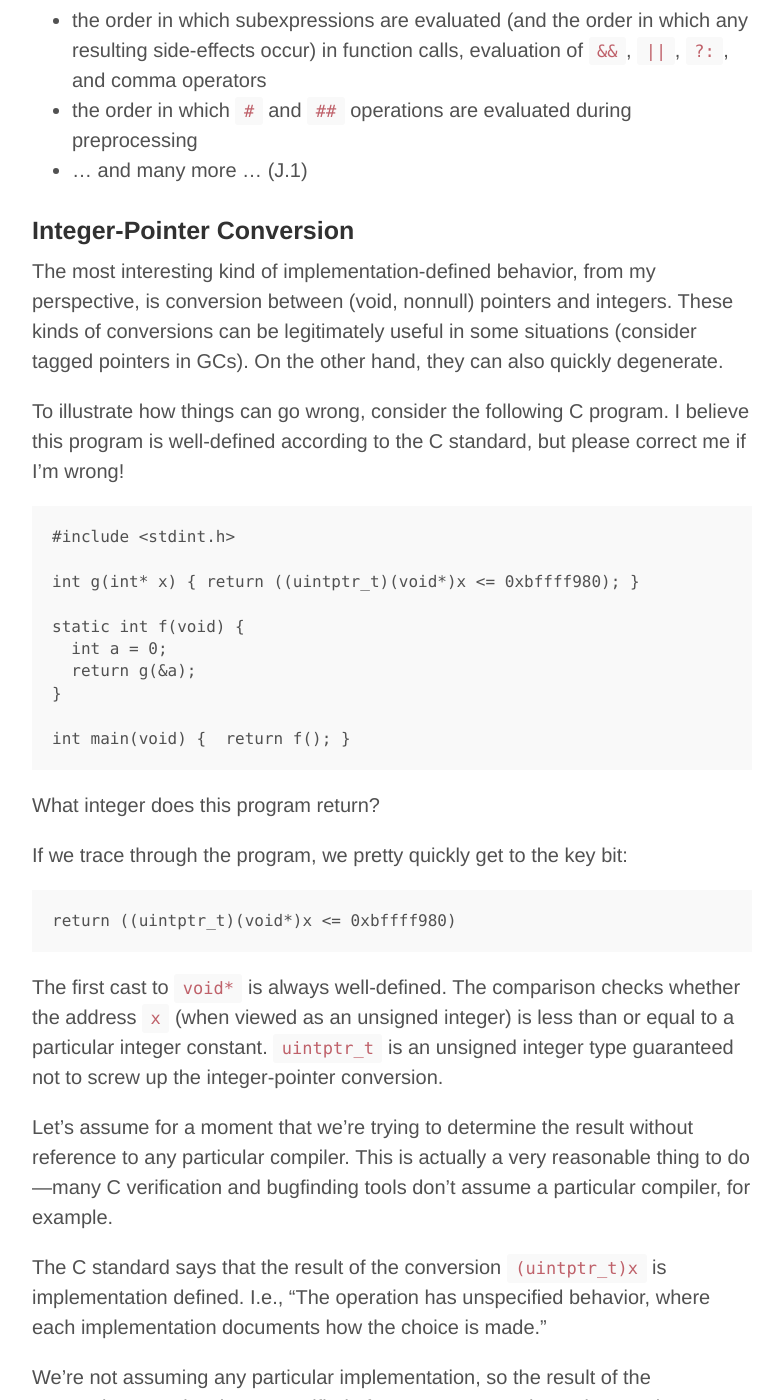
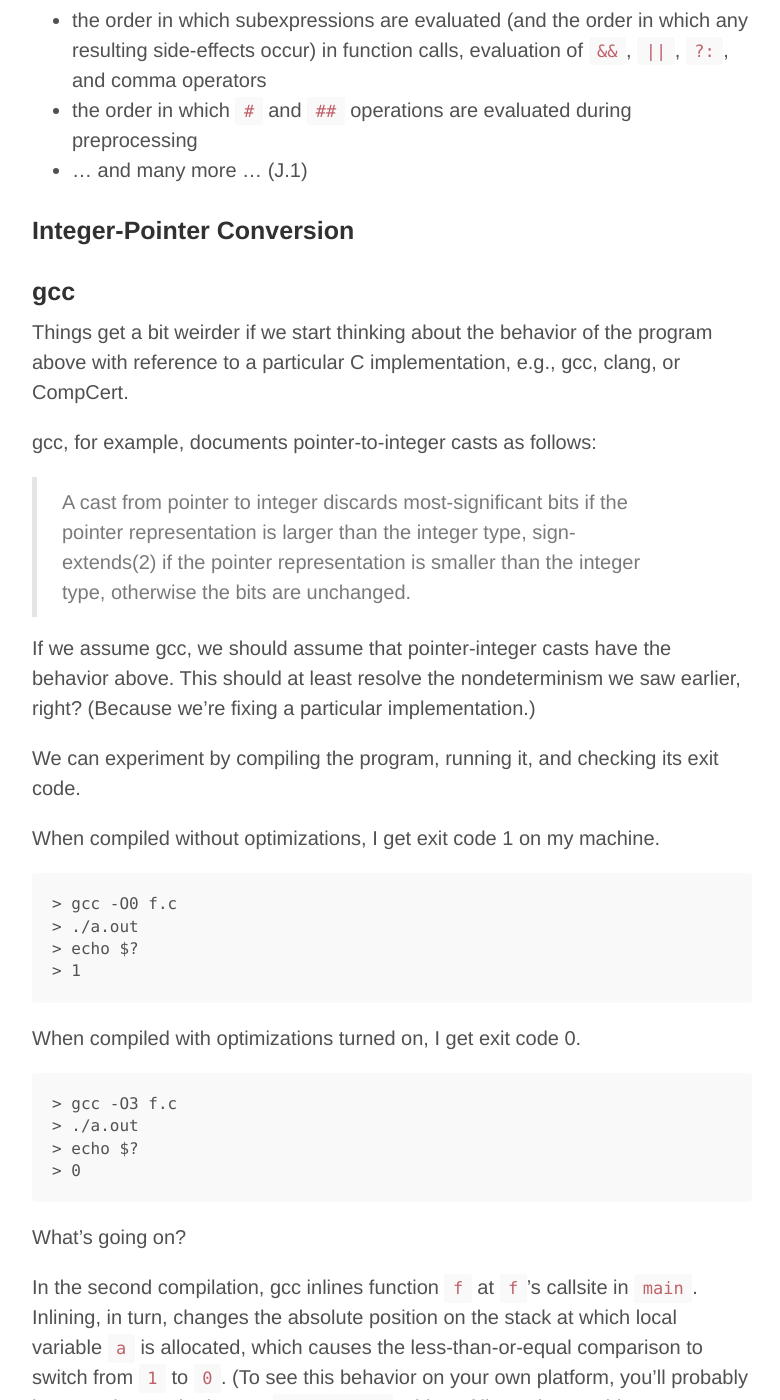
Before and after one commit to gstew5/gstew5.github.io, a Jekyll site: the page built from index.html, in a window 1280 px wide and 1400 px high, scrolled down 1315 px. Shown: the whole window, without its empty margins (248-1028 px from the left). Built offline with Jekyll 4.4.1, drawn with Linux system fonts in a browser that asks for light colours; Markdown is read by kramdown in place of the engine named in the settings; the list of posts is cut into pages by our own code; some of the changed text lies outside the part shown.

Commit message:
Update 2014-07-21-implementation-defined-behavior-in-c.md

````diff
--- a/_posts/2014-07-21-implementation-defined-behavior-in-c.md
+++ b/_posts/2014-07-21-implementation-defined-behavior-in-c.md
@@ -36,41 +36,6 @@ All of the following are unspecified:
 
 ### Integer-Pointer Conversion
 
-The most interesting kind of implementation-defined behavior, from my perspective, is conversion between (void, nonnull) pointers and integers. These kinds of conversions can be legitimately useful in some situations (consider tagged pointers in GCs). On the other hand, they can also quickly degenerate.
-
-To illustrate how things can go wrong, consider the following C program. I believe this program is well-defined according to the C standard, but please correct me if I'm wrong!
-
-``` C
-#include <stdint.h>
-
-int g(int* x) { return ((uintptr_t)(void*)x <= 0xbffff980); }
-
-static int f(void) {
-  int a = 0;
-  return g(&a);
-}
-
-int main(void) {  return f(); }
-```
-
-What integer does this program return?
-
-If we trace through the program, we pretty quickly get to the key bit:
-
-``` C
-return ((uintptr_t)(void*)x <= 0xbffff980)
-```
-
-The first cast to `void*` is always well-defined.
-The comparison checks whether the address `x` (when viewed as an unsigned integer) is less than or equal to a particular integer constant. `uintptr_t` is an unsigned integer type guaranteed not to screw up the integer-pointer conversion.
-
-Let's assume for a moment that we're trying to determine the result without reference to any particular compiler. This is actually a very reasonable thing to do---many C verification and bugfinding tools don't assume a particular compiler, for example.
-
-The C standard says that the result of the conversion `(uintptr_t)x` is implementation defined. I.e., "The operation has unspecified behavior, where each implementation documents how the choice is made."
-
-We're not assuming any particular implementation, so the result of the conversion must just be unspecified. If we want to treat the code as truly portable, we need to consider all possible implementations of pointer-to-integer casts.
-
-Which means that `(uintptr_t)x` is a well-defined but arbitrary valid unsigned integer (that is, any unsigned integer representable as a `uintptr_t`). All we can say, then, about the less-than-or-equal-to comparison is that it is either 0 or 1, but we don't know which. The program is nondeterministic.
 
 ### gcc
 
````
